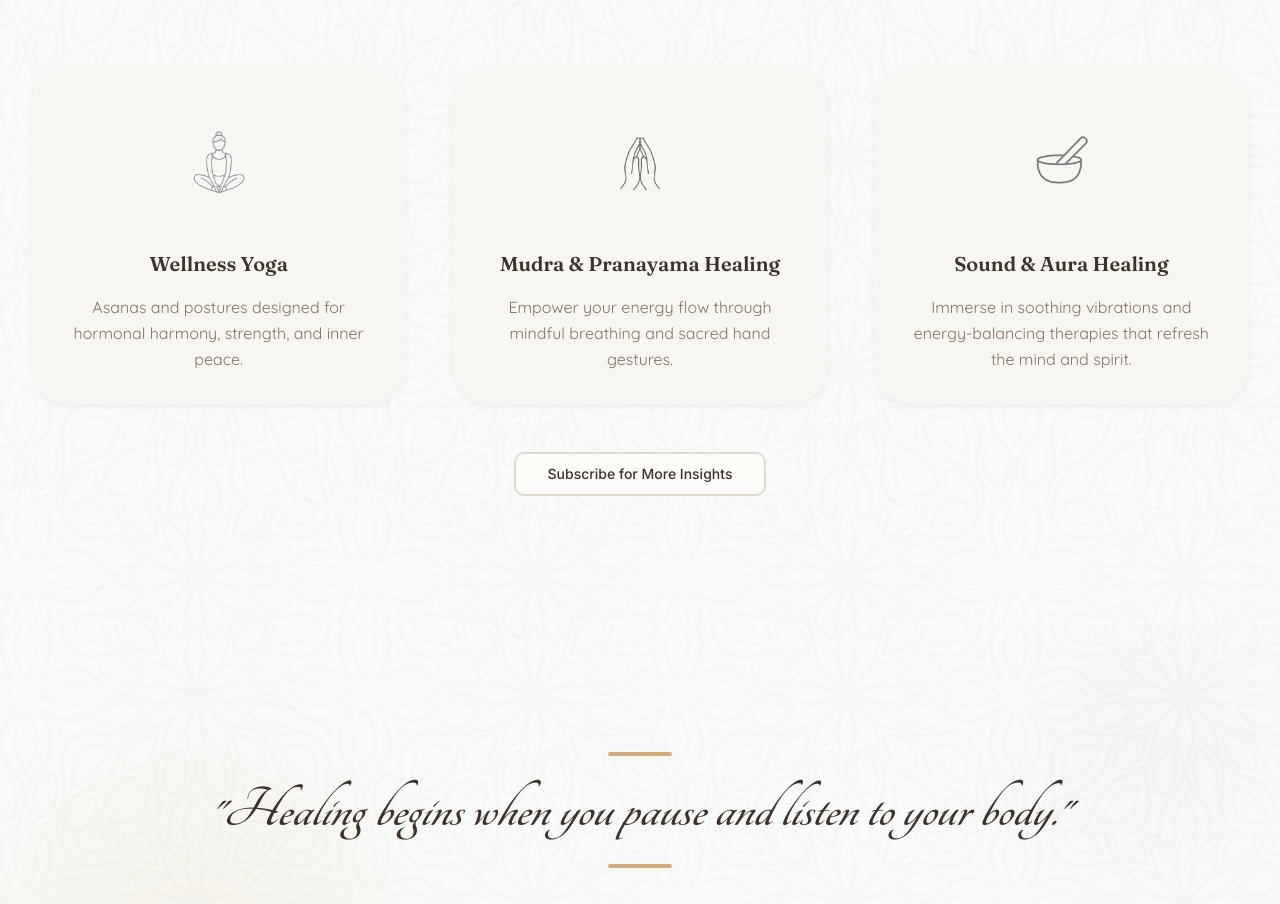
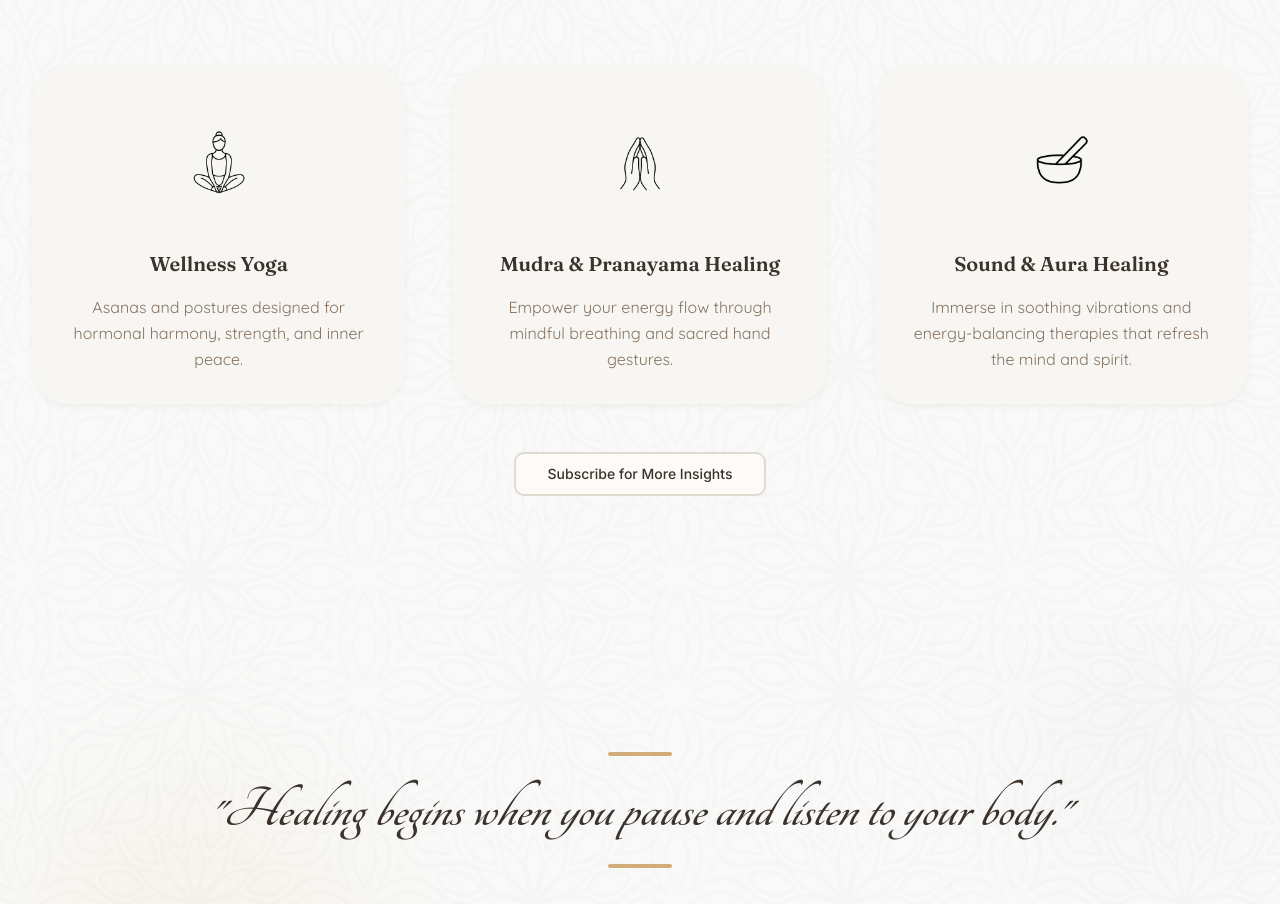
Before and after one commit to shara-raj/wellmoon-veda-harmony-public, a React (Vite) app: page / in a window 1280 px wide. Shown: the part 1224-2128 px from the top of the page. Built offline with nearby package versions, Linux system fonts and the light colour scheme; the HTML template or start-up script is replaced by a standard one.

Commit message:
Change icon color to black
Update all icons to use a black color scheme by applying a CSS filter. This change affects both image-based icons and custom component icons to ensure a uniform appearance.

```diff
--- a/src/components/HealingPaths.tsx
+++ b/src/components/HealingPaths.tsx
@@ -72,9 +72,9 @@ const HealingPaths = () => {
 
                 {/* Icon - always on top */}
                 {path.icon === "image" ? (
-                  <img src={path.iconSrc} alt="" className="w-20 h-20 object-contain relative z-20 opacity-70" />
+                  <img src={path.iconSrc} alt="" className="w-20 h-20 object-contain relative z-20" style={{ filter: 'brightness(0) saturate(100%)' }} />
                 ) : path.icon === "custom" && path.IconComponent ? (
-                  <div className="opacity-70">
+                  <div style={{ filter: 'brightness(0) saturate(100%)' }}>
                     <path.IconComponent className="w-20 h-20 relative z-20" />
                   </div>
                 ) : null}
```
